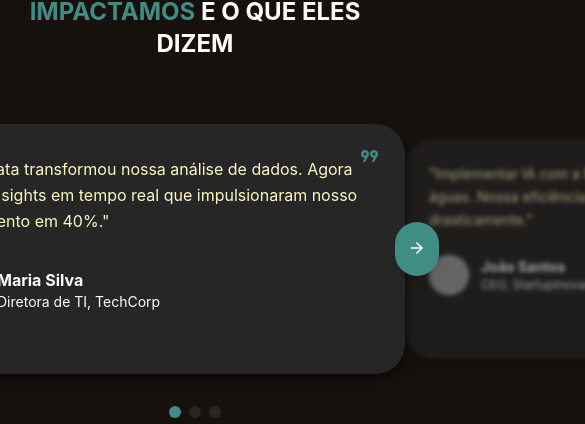
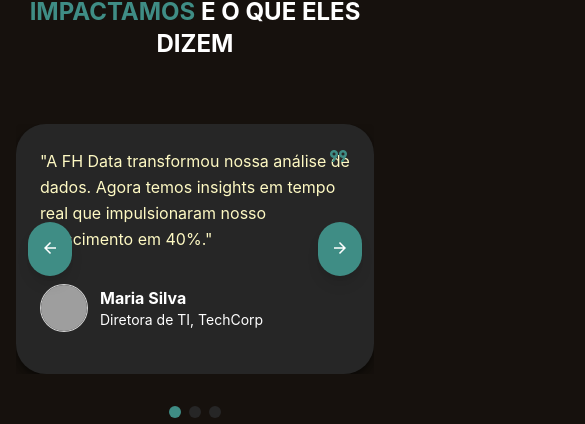
Before and after one commit to BugRed/fhdata-site-builder.io-user, a React (Vite) app: page / in a window 390 px wide. Shown: the part 6857-7281 px from the top of the page, 585 px wide, since content can reach past the window. Built offline with nearby package versions, Linux system fonts and the light colour scheme; grey boxes are pictures that could not be loaded; the HTML template or start-up script is replaced by a standard one; a web font is replaced by a local one.

Commit message:
Update TestimonialsSection responsive behavior for mobile
cgen-1de68a5c1a22427cbfed4b3a801764b2

```diff
--- a/src/components/sections/TestimonialsSection.tsx
+++ b/src/components/sections/TestimonialsSection.tsx
@@ -64,16 +64,16 @@ const TestimonialsSection = () => {
     <div
       className={`
         flex-shrink-0 transition-all duration-500 ease-in-out relative
-        ${position === 'center' ? 'w-[500px] h-[250px] z-20' : 'w-[380px] h-[220px] z-10'}
+        ${position === 'center' ? 'w-full md:w-[500px] h-[250px] z-20' : 'w-[380px] h-[220px] z-10'}
         ${!isActive ? 'blur-[2px] opacity-60' : ''}
-        ${position === 'left' ? '-mr-20' : position === 'right' ? '-ml-20' : ''}
+        ${position === 'left' ? 'md:-mr-20' : position === 'right' ? 'md:-ml-20' : ''}
       `}
     >
       <div
         className={`
         bg-logistics-bg rounded-[30px] shadow-card w-full h-full relative
         ${position === 'center'
-          ? 'shadow-[0_8px_12px_6px_rgba(0,0,0,0.15),0_4px_4px_0_rgba(0,0,0,0.30)] p-8'
+          ? 'shadow-[0_8px_12px_6px_rgba(0,0,0,0.15),0_4px_4px_0_rgba(0,0,0,0.30)] p-6 md:p-8'
           : 'p-6'}
       `}
       >
@@ -156,7 +156,7 @@ const TestimonialsSection = () => {
             <button
               onClick={prevSlide}
               disabled={isTransitioning}
-              className="absolute top-1/2 left-0 -translate-x-full ml-2.5 -translate-y-1/2 z-30
+              className="absolute top-1/2 -translate-y-1/2 z-30 left-3 md:left-0 md:-translate-x-full md:ml-2.5
                 bg-primary hover:bg-primary/90 text-white rounded-full p-3 shadow-lg transition-all disabled:opacity-50 hover:scale-105"
             >
               <span className="material-symbols-light text-xl">arrow_back</span>
@@ -165,7 +165,7 @@ const TestimonialsSection = () => {
             <button
               onClick={nextSlide}
               disabled={isTransitioning}
-              className="absolute top-1/2 right-0 translate-x-full mr-2.5 -translate-y-1/2 z-30
+              className="absolute top-1/2 -translate-y-1/2 z-30 right-3 md:right-0 md:translate-x-full md:mr-2.5
                 bg-primary hover:bg-primary/90 text-white rounded-full p-3 shadow-lg transition-all disabled:opacity-50 hover:scale-105"
             >
               <span className="material-symbols-light text-xl">arrow_forward</span>
@@ -187,23 +187,29 @@ const TestimonialsSection = () => {
           </h2>
         </div>
 
-        <div className="relative flex justify-center items-center">
-          <div className="flex justify-center items-center space-x-0">
+        <div className="relative flex justify-center items-center overflow-hidden">
+          <div className="flex justify-center items-center space-x-0 w-full">
+            <div className="hidden md:block">
               <TestimonialCard
                 testimonial={testimonials[getPrevIndex()]}
                 isActive={false}
                 position="left"
               />
+            </div>
+            <div className="w-full">
               <TestimonialCard
                 testimonial={testimonials[currentSlide]}
                 isActive={true}
                 position="center"
               />
+            </div>
+            <div className="hidden md:block">
               <TestimonialCard
                 testimonial={testimonials[getNextIndex()]}
                 isActive={false}
                 position="right"
               />
+            </div>
           </div>
         </div>
 
```
Lines whose indentation alone changed are shown as unchanged.
